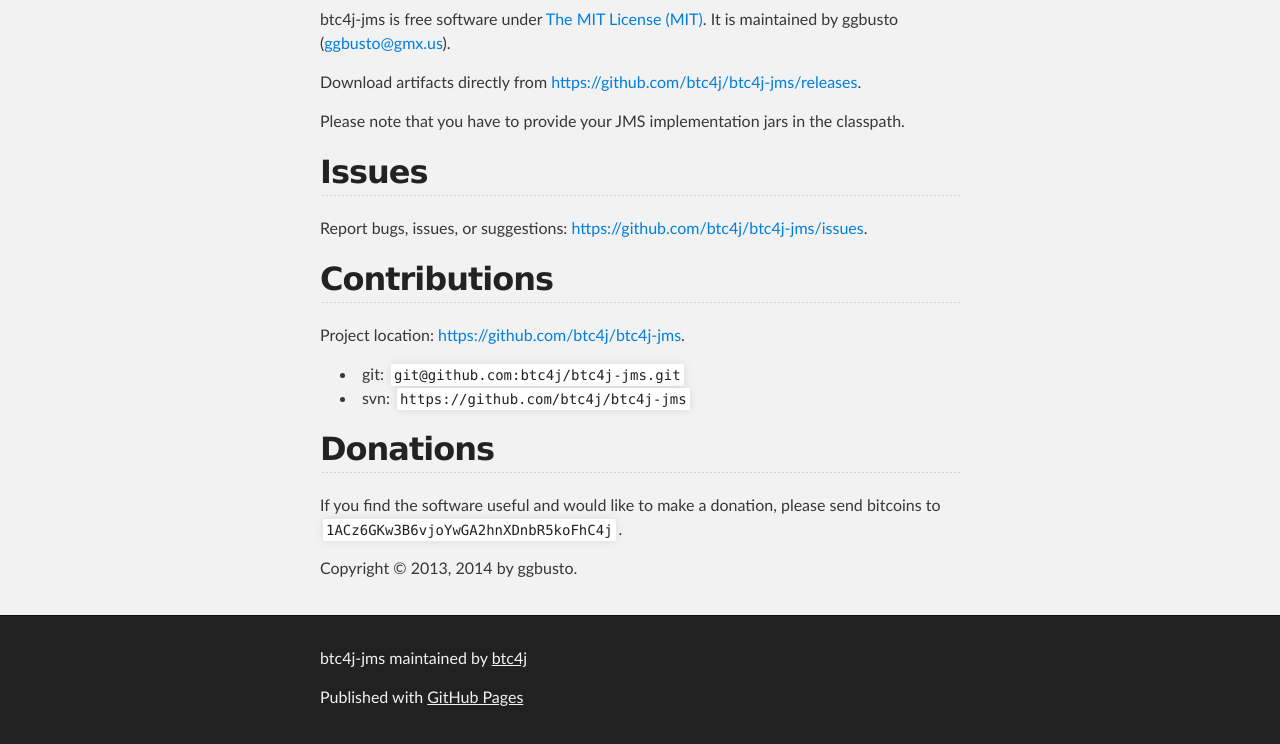
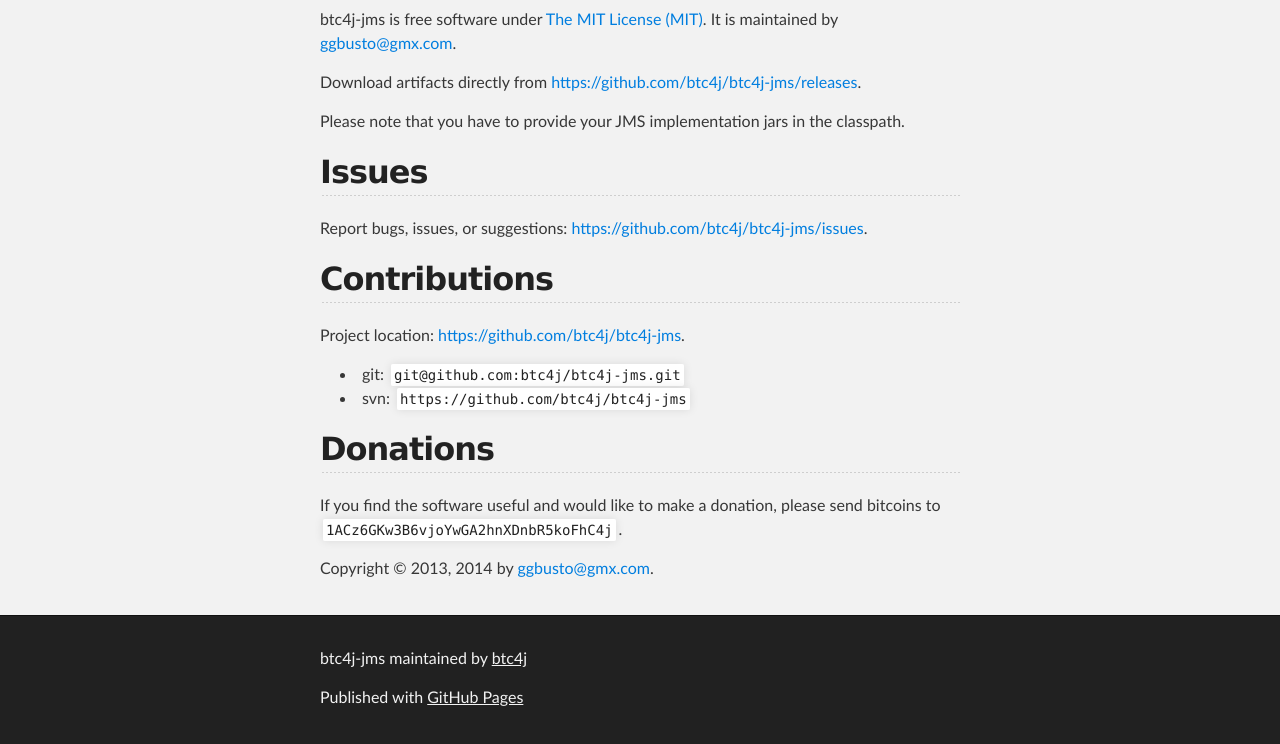
Before and after one commit to btc4j/btc4j-jms, a plain HTML site: page index.html in a window 1280 px wide. Shown: the part 598-1342 px from the top of the page. Drawn offline with Linux system fonts and the light colour scheme.

```diff
--- a/index.html
+++ b/index.html
@@ -51,7 +51,7 @@
 </ul><h2>
 <a name="using-btc4j-jms" class="anchor" href="#using-btc4j-jms"><span class="octicon octicon-link"></span></a>Using btc4j-jms</h2>
 
-<p>btc4j-jms is free software under <a href="http://opensource.org/licenses/MIT/" title="The MIT License (MIT)">The MIT License (MIT)</a>. It is maintained by ggbusto (<a href="mailto:ggbusto@gmx.us">ggbusto@gmx.us</a>).</p>
+<p>btc4j-jms is free software under <a href="http://opensource.org/licenses/MIT/" title="The MIT License (MIT)">The MIT License (MIT)</a>. It is maintained by <a href="mailto:ggbusto@gmx.com">ggbusto@gmx.com</a>.</p>
 
 <p>Download artifacts directly from <a href="https://github.com/btc4j/btc4j-jms/releases">https://github.com/btc4j/btc4j-jms/releases</a>.</p>
 
@@ -77,7 +77,7 @@
 
 <p>If you find the software useful and would like to make a donation, please send bitcoins to <code>1ACz6GKw3B6vjoYwGA2hnXDnbR5koFhC4j</code>.</p>
 
-<p>Copyright © 2013, 2014 by ggbusto.</p>
+<p>Copyright © 2013, 2014 by <a href="mailto:ggbusto@gmx.com">ggbusto@gmx.com</a>.</p>
       </section>
     </div>
 
```
Also changed, not shown: params.json (+1 -1 lines).
